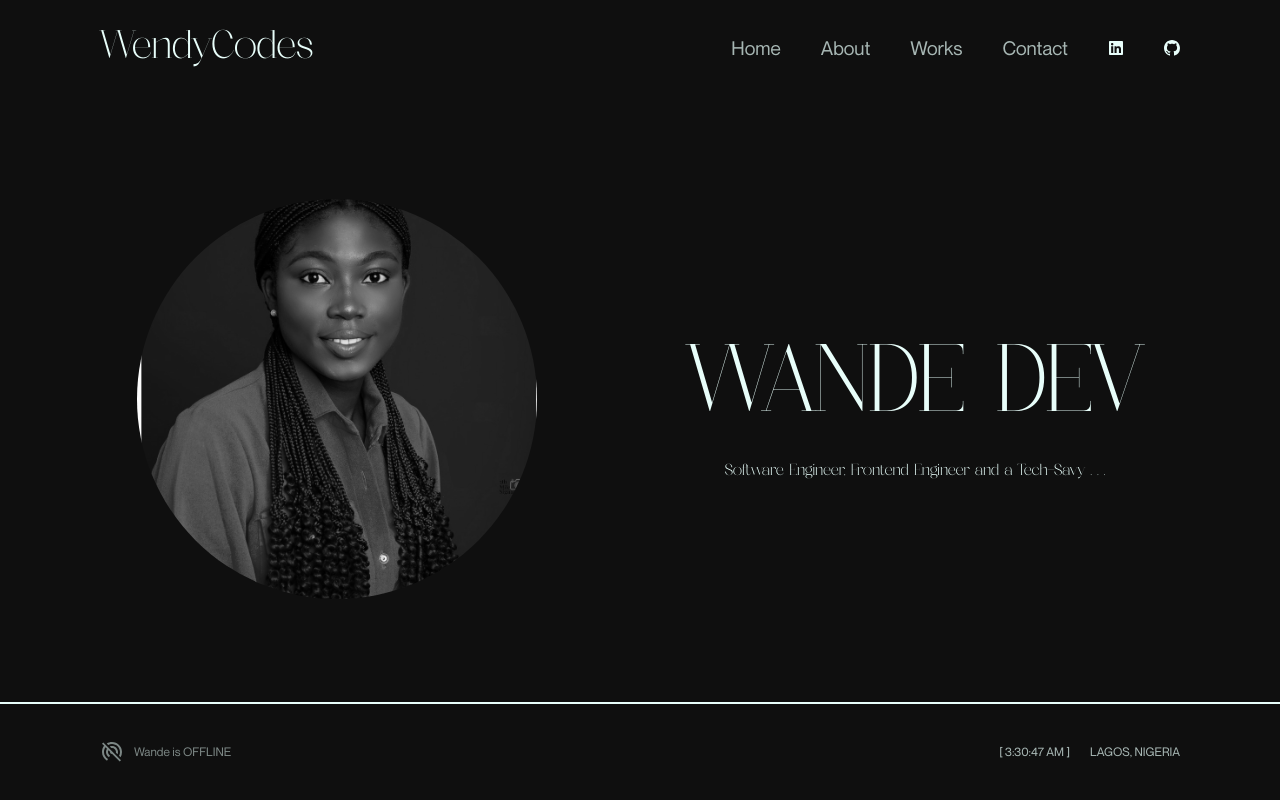
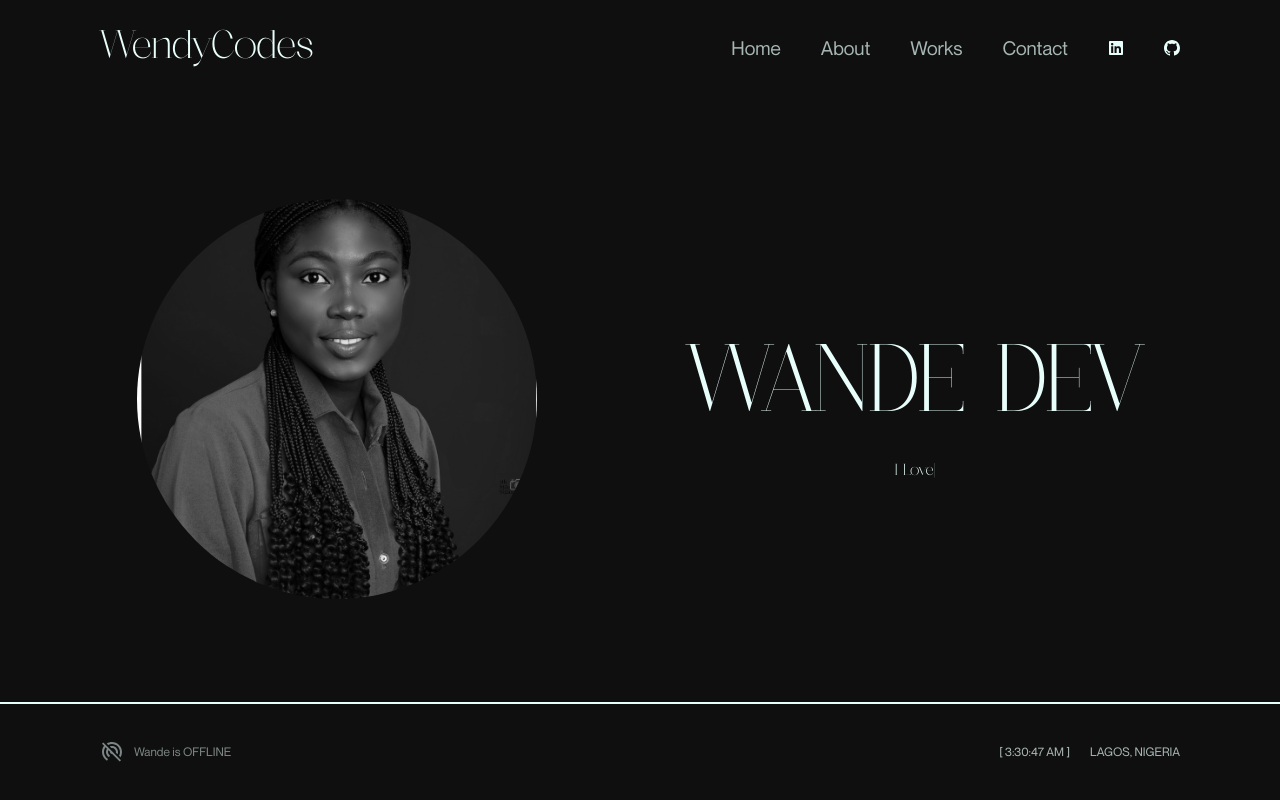
Before and after one commit to yewande-hassan/myportfolio, a Next.js app: page /portfolio in a window 1280 px wide. Shown: the top 800 px of the page. Built offline with nearby package versions, Linux system fonts and the light colour scheme.

Commit message:
Typing effect on landing page

```diff
--- a/components/sections/Hero.tsx
+++ b/components/sections/Hero.tsx
@@ -1,7 +1,7 @@
 import React, { useEffect, useRef, useState } from 'react'
 import Image from 'next/image'
 import profilePic from '../../public/images/myPicture.jpeg'
-// import Typed from 'react-typed';
+import Typed from 'react-typed';
 import style from '../../styles/Home.module.css'
 import {IoMdWifi} from 'react-icons/io'
 import {MdPortableWifiOff} from 'react-icons/md'
@@ -47,7 +47,18 @@ const [offline, setOffline] = useState(false)
             WANDE DEV
             </h1>
           <div>
-          <p>Software Engineer, Frontend Engineer and a Tech-Savy . . .</p>
+          {/* <p>Software Engineer, Frontend Engineer and a Tech-Savy . . .</p> */}
+          <Typed
+      strings={[
+            "I'm a Software Engineer...",
+            "I Love Software Development...",
+            "I'm a Frontend Engineer...",
+            "I'm a Tech Savy...",
+          ]}
+          typeSpeed={100}
+          backSpeed={50}
+          loop
+        />
           </div>
         </div>
       </div>
--- a/package.json
+++ b/package.json
@@ -23,6 +23,7 @@
     "react-dom": "18.2.0",
     "react-hook-form": "^7.43.9",
     "react-icons": "^4.8.0",
+    "react-typed": "^1.2.0",
     "react-typewriter-hook": "^1.0.1",
     "react-typing-effect": "^2.0.5",
     "tailwindcss": "3.3.2",
```
Also changed, not shown: 1 other file (tests, documents, lock files or other folders).
